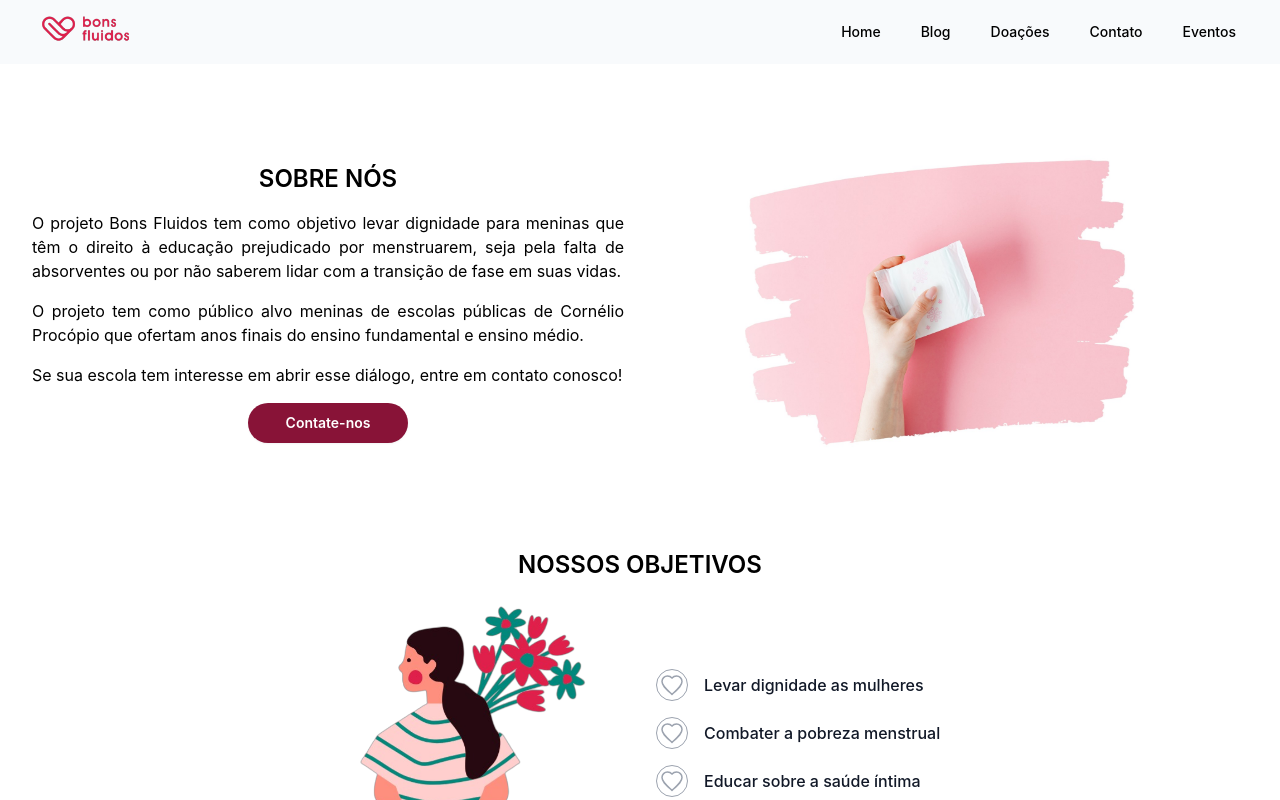
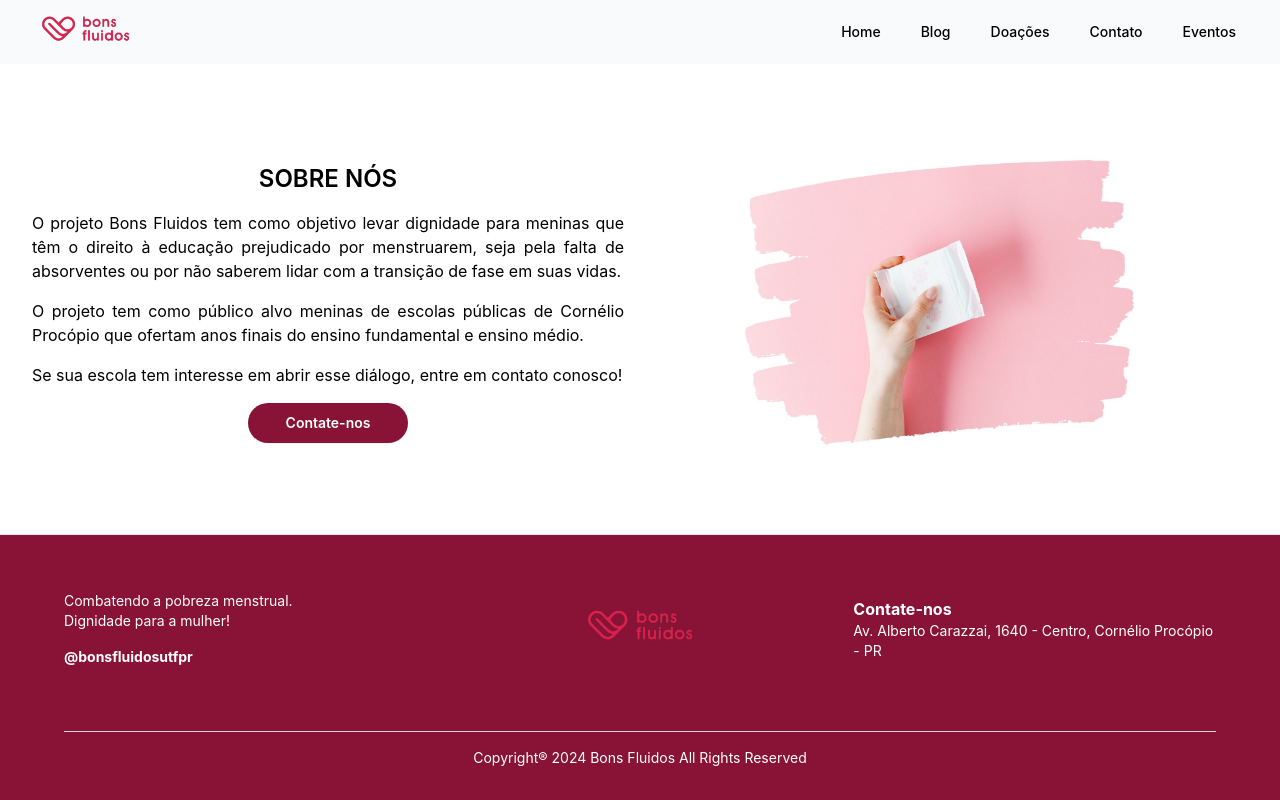
Before and after one commit to marialeonel/Certificadora_Identitaria_BonsFluidos, a React (Vite) app in the folder frontend/: page / in a window 1280 px wide. Shown: the top 800 px of the page. Built offline with nearby package versions, Linux system fonts and the light colour scheme; no server answers.

Commit message:
fix: footer adjustments

```diff
--- a/frontend/src/components/Footer/Footer.jsx
+++ b/frontend/src/components/Footer/Footer.jsx
@@ -2,10 +2,10 @@ import BonsFluidosLogo from '../../assets/bonsfluidoslogo.png'
 
 const Footer = () => {
     return (
-        <footer className="w-full py-4 border-t shadow-black items-center justify-between bg-rose-900 lg:text-left border-b-2 border-neutral-200" id='footer'>
-                <div className='w-full mx-auto max-w-7xl px-6 py-10'>
-                  <div className='grid grid-cols-1 md:grid-cols-3 items-center gap-8'>
-                    <div className='flex flex-col justify-center items-center md:items-start'>
+        <footer className="absolute bottom-0 flex flex-col w-full py-4 border-t shadow-black items-center justify-center bg-rose-900 lg:text-left" id='footer'>
+                <div className='flex flex-row justify-center w-[90%] py-10'>
+                  <div className='grid grid-cols-1 md:grid-cols-3 items-center gap-[60px] md:gap-8'>
+                    <div className='flex flex-col justify-center'>
                       <p className='text-sm text-white'>Combatendo a pobreza menstrual.</p>
                       <p className='mb-4 text-sm text-white'>Dignidade para a mulher!</p>
                       <a href="https://www.instagram.com/bonsfluidosutfpr/" className='hover:underline text-sm text-white font-bold'>@bonsfluidosutfpr</a>
@@ -17,15 +17,15 @@ const Footer = () => {
                             alt="Bons fluídos logo"
                         />
                     </div>
-                    <div className="flex flex-col justify-center items-center md:items-end">
-                      <span className='text-white text-sm font-bold'>Contate-nos:</span>
-                      <p className='text-white text-sm text-center md:text-right'>Av. Alberto Carazzai, 1640 - Centro, Cornélio Procópio - PR</p>
+                    <div className="flex flex-col justify-center items-start">
+                      <span className='text-white text-md font-bold'>Contate-nos</span>
+                      <p className='text-white text-sm'>Av. Alberto Carazzai, 1640 - Centro, Cornélio Procópio - PR</p>
                     </div>
                   </div>
                 </div>
                 {/* Copyright */}
-                <div className='w-full text-center py-4 border-t border-gray-300 mt-6'>
-                <span className='font-semibold text-gray-50 dark:text-neutral-400 cursor-pointer text-sm'>Copyright®  2024 Bons Fluidos All Rights Reserved</span>
+                <div className='w-[90%] flex flex-col  text-center py-4 border-t border-gray-300 mt-6'>
+                <span className='font-regular text-white text-sm'>Copyright®  2024 Bons Fluidos All Rights Reserved</span>
                 </div>
         </footer>
     );
```
